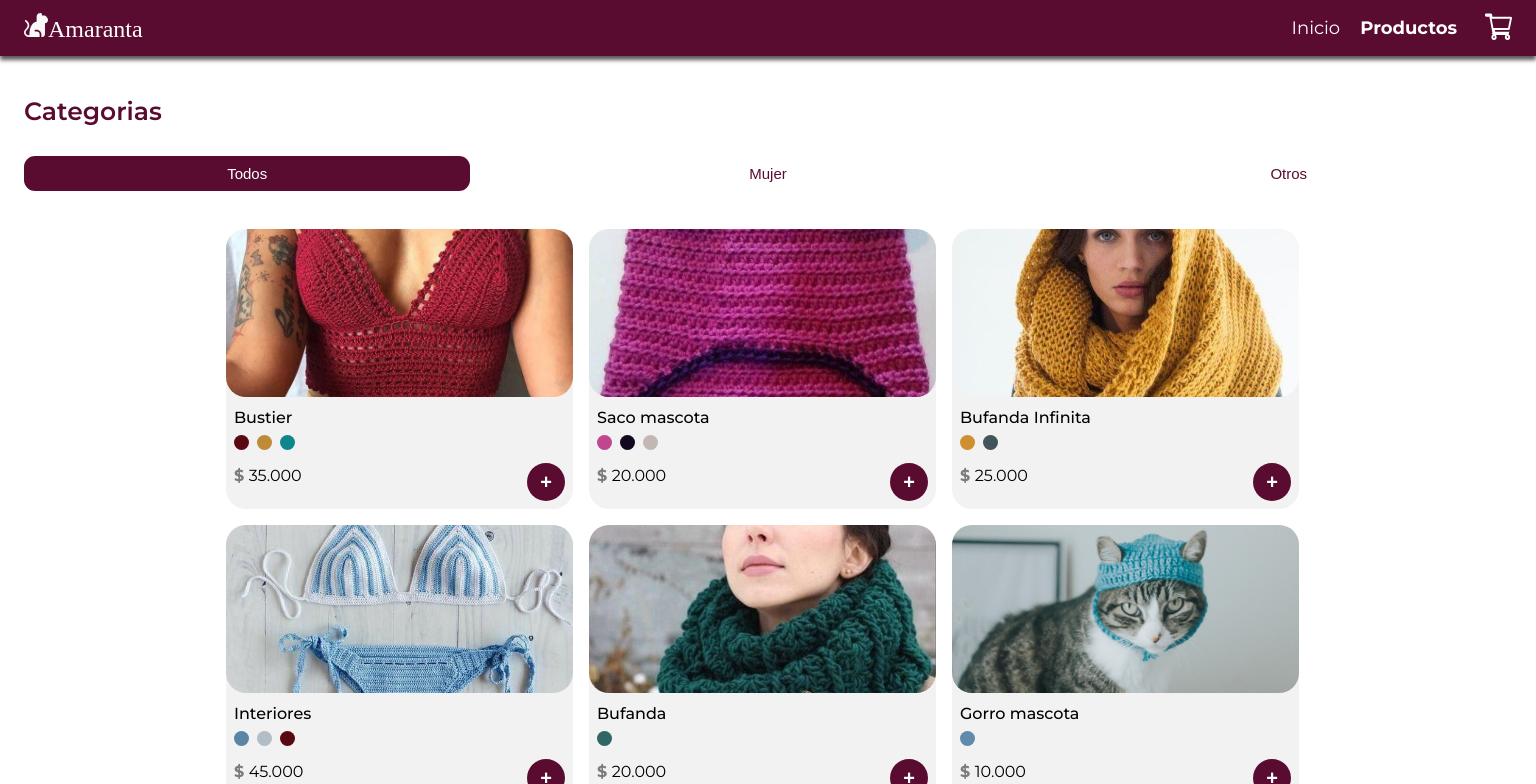
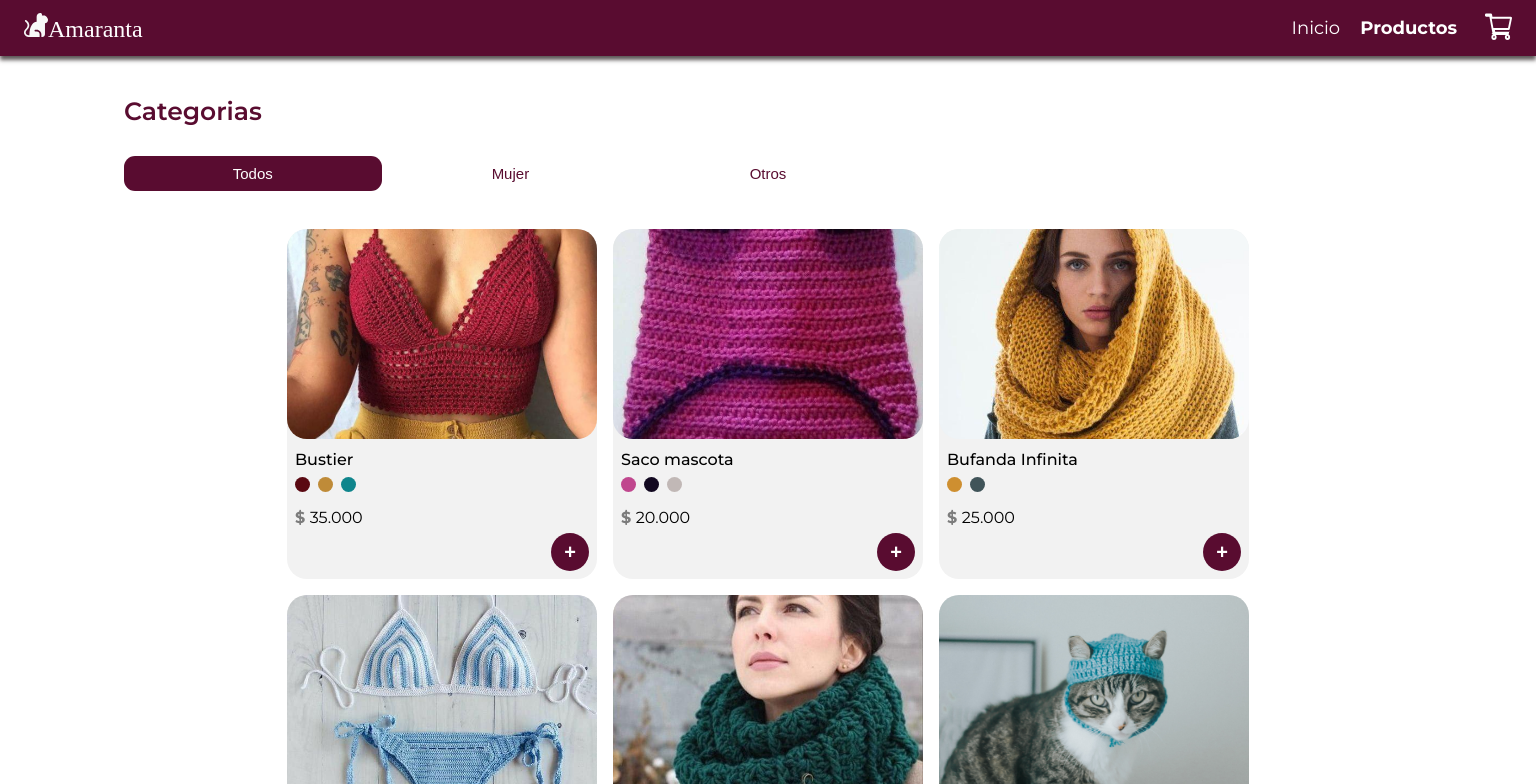
Before and after one commit to ourainbows/amaranta-store, a React (Create React App) app: page /productos in a window 1536 px wide. Shown: the top 784 px of the page. Built offline with nearby package versions, Linux system fonts and the light colour scheme; a web font is replaced by a local one.

Commit message:
Responsive for products Desktop

```diff
--- a/src/styles/catalog.module.css
+++ b/src/styles/catalog.module.css
@@ -4,7 +4,8 @@
 }
 .containerCatalog {
   display: flex;
+  justify-content: center;
   flex-wrap: wrap;
   margin: 3rem 1.8rem;
-  max-width: 1100px;
+  max-width: 1060px;
 }
--- a/src/styles/product.module.css
+++ b/src/styles/product.module.css
@@ -5,6 +5,8 @@
   background-color: #f2f2f2;
   border-radius: 20px;
   position: relative;
+  max-width: 310px;
+
 }
 .containerProducts img {
   width: 100%;
@@ -38,13 +40,14 @@
   font-weight: bold;
   color: #7c7c7c;
 }
-@media (max-width: 320px){
-  .containerProducts{
+@media (max-width: 320px) {
+  .containerProducts {
     width: 100%;
   }
 }
-@media (min-width: 768px){
-.containerProducts {
+@media (min-width: 768px) {
+  .containerProducts {
     width: calc(33% - 1.6rem);
+    height: 35rem;
   }
 }
--- a/src/styles/products.module.css
+++ b/src/styles/products.module.css
@@ -1,19 +1,19 @@
-.mainProducts{
-    margin-top: calc(5.6rem + 4.0rem);
-    margin-bottom: calc(5.4rem + 3.0rem);
+.mainProducts {
+  margin-top: calc(5.6rem + 4rem);
+  margin-bottom: calc(5.4rem + 3rem);
 }
-.categoriesTittle{
-    margin: 0 2.4rem 3.0rem 2.4rem;
+.categoriesTittle {
+  margin: 0 2.4rem 3rem 2.4rem;
   color: var(--main-color);
   font-size: 2.5rem;
   font-weight: 600;
 }
-.btnsContainer{
+.btnsContainer {
   margin: 0 2.4rem;
   display: flex;
   justify-content: space-between;
 }
-.btnc{
+.btnc {
   width: 30%;
   height: 2.6rem;
   border: none;
@@ -22,16 +22,30 @@
   font-size: 1.5rem;
   cursor: pointer;
 }
-.btncActive{
+.btncActive {
   background-color: var(--main-color);
-    color:var(--text-white)
+  color: var(--text-white);
 }
-.btncInactive{
+.btncInactive {
   color: var(--main-color);
-    background-color:var(--text-white)
+  background-color: var(--text-white);
 }
-@media (min-width: 768px){
-    .btnc{
+@media (min-width: 768px) {
+  .btnc {
     height: 3.5rem;
   }
 }
+@media (min-width: 1024px) {
+  .btnc {
+    width: 20%;
+  }
+}
+@media (min-width: 1440px) {
+  .btnsContainer {
+    justify-content: flex-start;
+    margin: 0 12.4rem;
+  }
+  .categoriesTittle {
+      margin-left: 12.4rem;
+  }
+}
```
Lines whose indentation alone changed are shown as unchanged.
